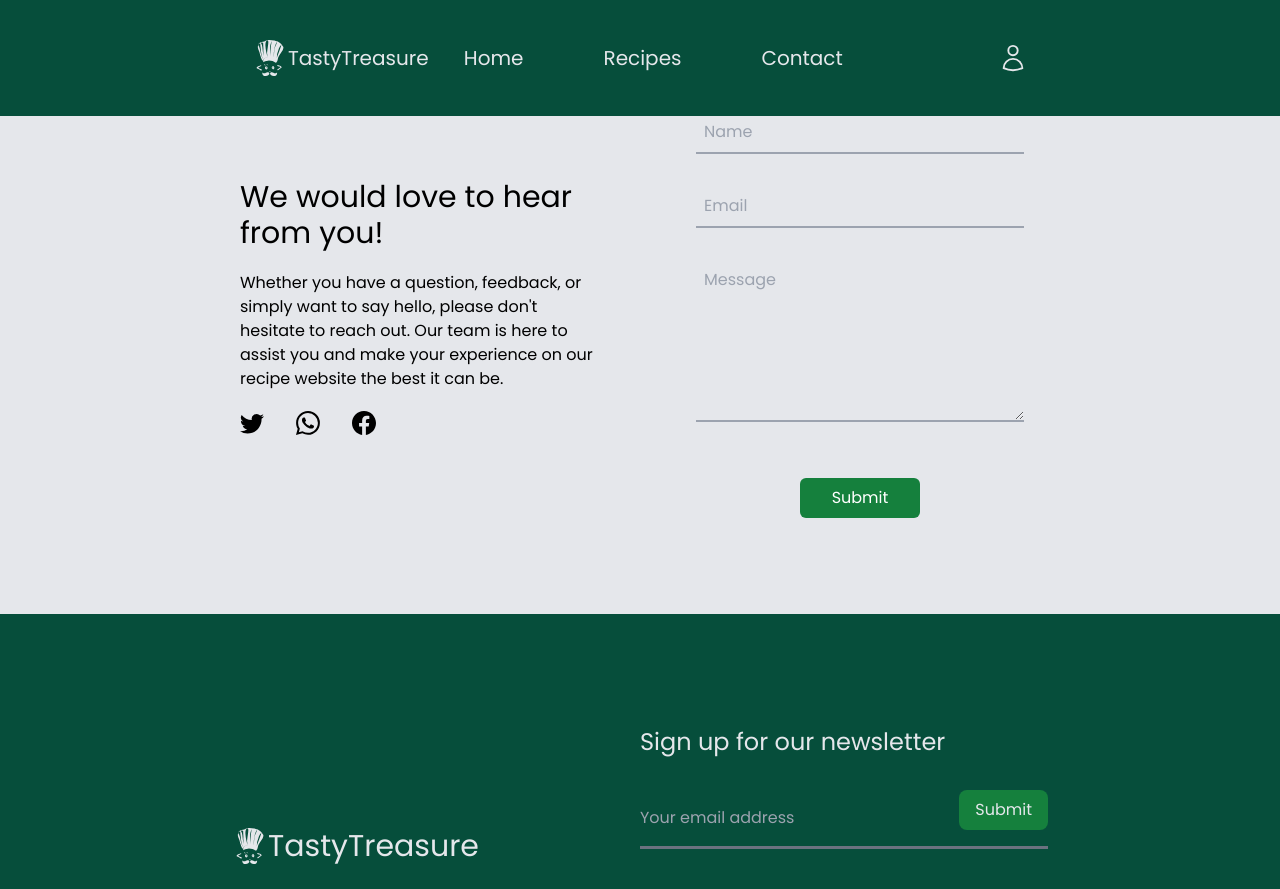
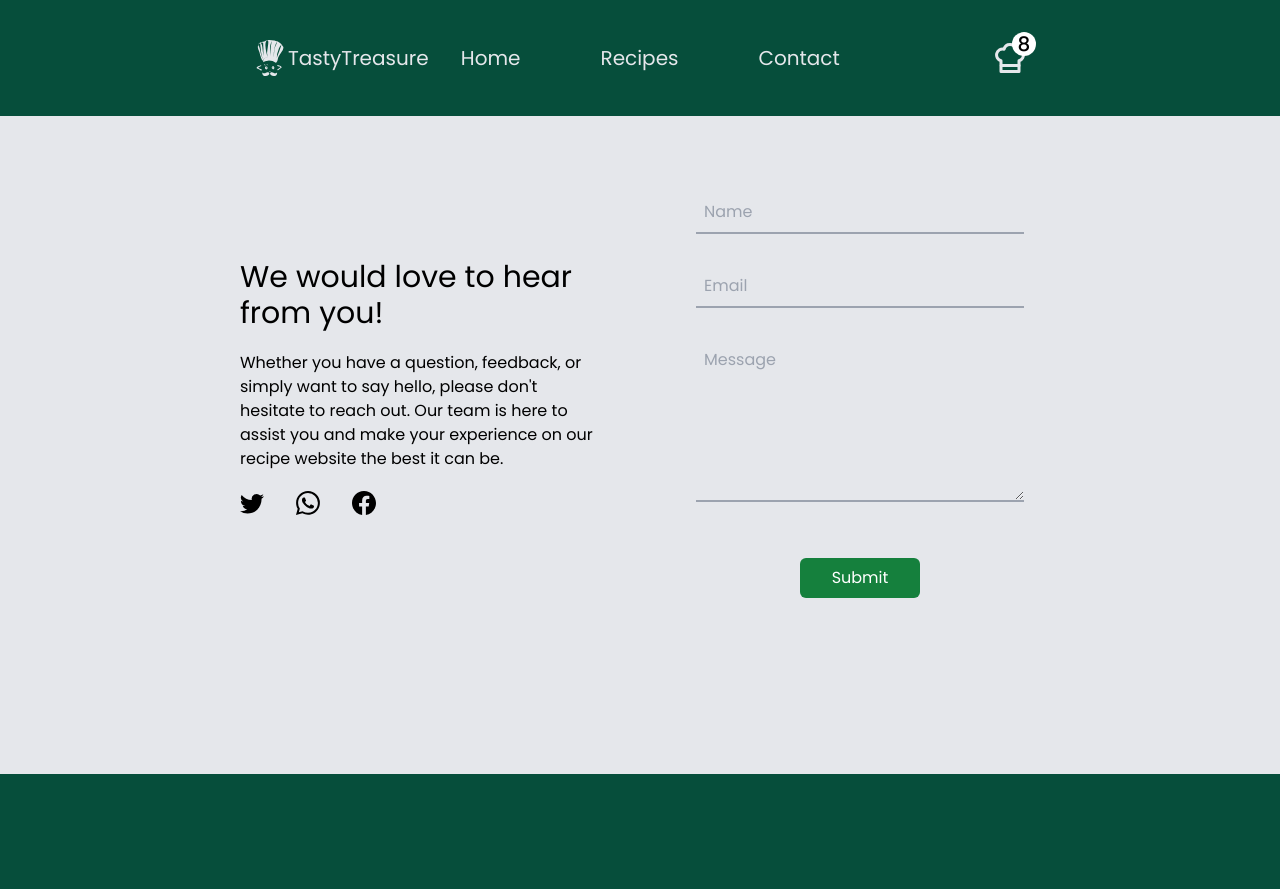
Before and after one commit to Dvin12/tasty-treasure, a React (Vite) app: page /contact in a window 1280 px wide. Shown: the top 889 px of the page. Built offline with nearby package versions, Linux system fonts and the light colour scheme; no server answers.

Commit message:
adjustments

```diff
--- a/src/App.jsx
+++ b/src/App.jsx
@@ -9,7 +9,7 @@ import Home from "./pages/Home.jsx";
 import Recipes from "./pages/Recipes.jsx";
 
 import Contact from "./pages/Contact.jsx";
-import Login from "./pages/Login.jsx";
+
 import Favourites from "./pages/Favourites.jsx";
 import Navigation from "./components/Navigation.jsx";
 import Footer from "./components/Footer.jsx";
@@ -18,7 +18,6 @@ import { homeData } from "./api/Home-API.jsx";
 import Cuisine from "./pages/Cuisine.jsx";
 import SearchResult from "./pages/SearchResult.jsx";
 import Recipe from "./pages/Recipe.jsx";
-import { AnimatePresence } from "framer-motion";
 
 const Layout = () => {
   return (
@@ -68,8 +67,6 @@ const router = createBrowserRouter([
         element: <Contact></Contact>,
       },
 
-      { path: "/login", element: <Login></Login> },
-
       { path: "/favourites", element: <Favourites></Favourites> },
     ],
   },
--- a/src/components/Footer.jsx
+++ b/src/components/Footer.jsx
@@ -3,7 +3,7 @@ function Footer() {
   return (
     <footer className="bg-emerald-900">
       <section className="xl:mx-48 xl:p-10 xl:py-28 p-4 py-12">
-        <article className="xl:grid xl:grid-cols-2 flex flex-col items-center justify-center">
+        <article className="xl:grid xl:grid-cols-2 flex flex-col items-center xl:items-start justify-center">
           <div className="flex flex-col items-center xl:items-start my-4">
             <div className="flex text-gray-200 text-3xl">
               <SiCodechef className="text-4xl"></SiCodechef>
@@ -22,14 +22,14 @@ function Footer() {
               <input
                 type="text"
                 placeholder="Your email address"
-                className="py-4 w-full bg-transparent border-gray-500 border-b-[3px] "
+                className="py-4 w-full bg-transparent border-gray-500 border-b-[3px] outline-none  text-white"
               />
               <button className="absolute right-0 bg-green-700 py-2 px-4 rounded-lg text-gray-200">
                 Submit
               </button>
             </div>
             <div className="grid grid-cols-3   my-14 xl:my-10 text-slate-400  ">
-              <ul className="flex flex-col gap-1 ">
+              <ul className="flex flex-col gap-1 xl:w-[300px] ">
                 <span className="text-2xl font-medium text-gray-200 mb-3">
                   Home
                 </span>
--- a/src/components/Navigation.jsx
+++ b/src/components/Navigation.jsx
@@ -1,8 +1,8 @@
 import { SiCodechef } from "react-icons/si";
 import { GiHamburgerMenu } from "react-icons/gi";
-import { HiOutlineUser } from "react-icons/hi2";
+import { TbChefHat } from "react-icons/tb";
 import { Link } from "react-router-dom";
-import { useState, useEffect } from "react";
+import { useState } from "react";
 
 function Navigation() {
   const [navOpen, setNavOpen] = useState(false);
@@ -39,9 +39,12 @@ function Navigation() {
             <Link to="/contact">Contact </Link>
           </li>
         </ul>
-        <section className="flex items-center justify-center gap-4">
-          <Link to="/login">
-            <HiOutlineUser className="text-3xl"></HiOutlineUser>
+        <section className="flex items-center justify-center gap-4 relative">
+          <Link to="/favourites">
+            <TbChefHat className="text-4xl"></TbChefHat>
+            <div className="w-6 h-6 rounded-full absolute bottom-5 left-5 bg-white flex items-center justify-center">
+              <span className="text-black font-medium">8</span>
+            </div>
           </Link>
           <GiHamburgerMenu
             className="text-2xl cursor-pointer md:hidden"
--- a/src/pages/Contact.jsx
+++ b/src/pages/Contact.jsx
@@ -25,7 +25,7 @@ function Contact() {
           </ul>
         </div>
 
-        <form className="flex flex-col w-full p-4  ">
+        <form className="flex flex-col w-full p-4 xl:my-20  ">
           <input
             type="text"
             placeholder="Name"
--- a/src/pages/Favourites.jsx
+++ b/src/pages/Favourites.jsx
@@ -1,5 +1,5 @@
 function Favourites() {
-  return <div>Favourites Page!</div>;
+  return <div>Favourites!</div>;
 }
 
 export default Favourites;
--- a/src/pages/Login.jsx
+++ /dev/null
@@ -1,5 +0,0 @@
-function Login() {
-  return <div>Login Page!</div>;
-}
-
-export default Login;
--- a/src/pages/Recipe.jsx
+++ b/src/pages/Recipe.jsx
@@ -28,9 +28,11 @@ function Recipe() {
         exit={{ opacity: 0 }}
         transition={{ duration: 2 }}
       >
-        <Search></Search>
-        <div className="xL:grid xl:grid-cols-2 xl:mx-48 xl:p-12 xl:justify-items-center xl:items-center xl:h-fit flex flex-col gap-10">
-          <div className="flex flex-col items-center justify-center order-last">
+        <div className="pt-40">
+          <Search></Search>
+        </div>
+        <div className="xl:grid xl:grid-cols-2 xl:mx-48 xl:p-12 xl:justify-items-center xl:items-center xl:h-fit flex flex-col gap-10">
+          <div className="flex flex-col items-center justify-center order-last xl:order-none">
             <img
               src={recipeDetails.image}
               alt={recipeDetails.title}
--- a/src/pages/Recipes.jsx
+++ b/src/pages/Recipes.jsx
@@ -24,7 +24,9 @@ function Recipes() {
         exit={{ opacity: 0 }}
         transition={{ duration: 1.5 }}
       >
-        <Search></Search>
+        <div className="pt-24">
+          <Search></Search>
+        </div>
         <Category></Category>
         <VegetarianPicks vegetarian={vegetarian}></VegetarianPicks>
         <Discover discover={discover}></Discover>
```
